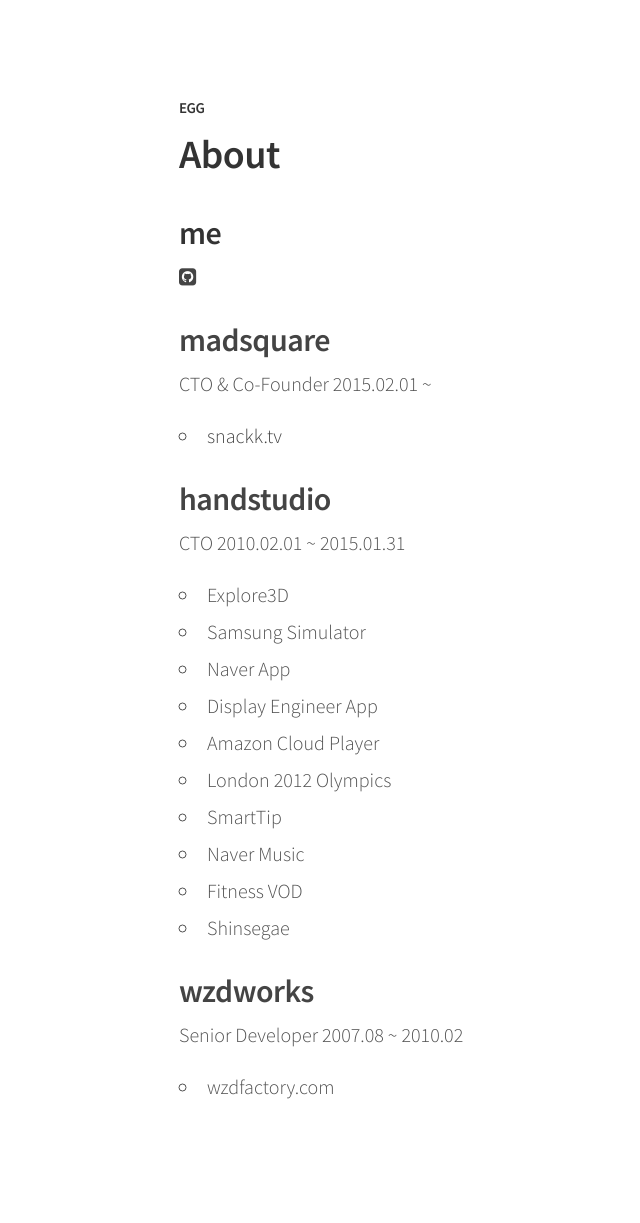
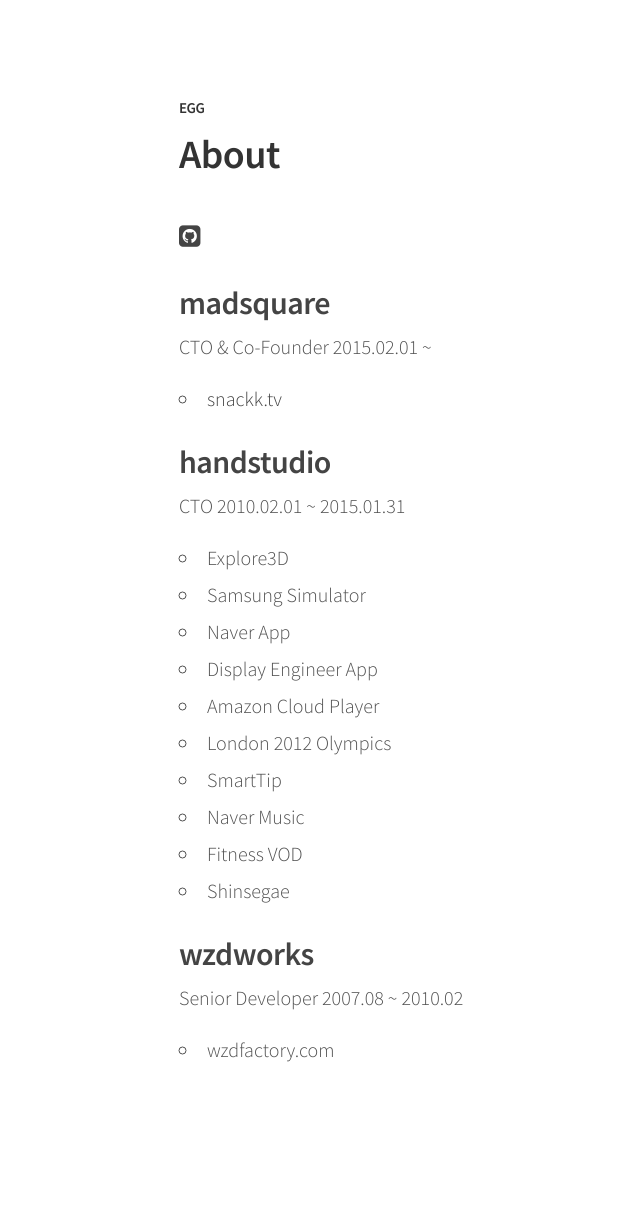
Before and after one commit to egg-/egg-.github.io, a Jekyll site: the page built from about.md, in a window 1280 px wide. Shown: the whole page, without its empty margins (101-741 px from the left). Built offline with Jekyll 4.4.1, drawn with Linux system fonts in a browser that asks for light colours; nearby versions of some CDN libraries; Markdown is read by kramdown in place of the engine named in the settings; after the commit the page ends 1186 px from its top, so only the background shows below that.

Commit message:
* delete plugins.

```diff
--- a/_plugins/font_awesome.rb
+++ /dev/null
@@ -1,71 +0,0 @@
-##
-# The MIT License (MIT)
-#
-# Copyright (c) 2014 Ryan Morrissey
-#
-# Permission is hereby granted, free of charge, to any person obtaining a copy
-# of this software and associated documentation files (the "Software"), to deal
-# in the Software without restriction, including without limitation the rights
-# to use, copy, modify, merge, publish, distribute, sublicense, and/or sell
-# copies of the Software, and to permit persons to whom the Software is
-# furnished to do so, subject to the following conditions:
-#
-# The above copyright notice and this permission notice shall be included in
-# all copies or substantial portions of the Software.
-#
-# THE SOFTWARE IS PROVIDED "AS IS", WITHOUT WARRANTY OF ANY KIND, EXPRESS OR
-# IMPLIED, INCLUDING BUT NOT LIMITED TO THE WARRANTIES OF MERCHANTABILITY,
-# FITNESS FOR A PARTICULAR PURPOSE AND NONINFRINGEMENT. IN NO EVENT SHALL THE
-# AUTHORS OR COPYRIGHT HOLDERS BE LIABLE FOR ANY CLAIM, DAMAGES OR OTHER
-# LIABILITY, WHETHER IN AN ACTION OF CONTRACT, TORT OR OTHERWISE, ARISING FROM,
-# OUT OF OR IN CONNECTION WITH THE SOFTWARE OR THE USE OR OTHER DEALINGS IN
-# THE SOFTWARE.
-#
-#
-# Font Awesome Icons Liquid Tag
-# Documentation can be found at http://fontawesome.io/
-#
-# Example:
-#    {% icon fa-camera-retro %}
-#    {% icon fa-camera-retro fa-lg %}
-#    {% icon fa-spinner fa-spin %}
-#    {% icon fa-shield fa-rotate-90 %}
-
-module Jekyll
-  class FontAwesomeTag < Liquid::Tag
-
-    def render(context)
-      if tag_contents = determine_arguments(@markup.strip)
-        icon_class, icon_extra = tag_contents[0], tag_contents[1]
-        icon_tag(icon_class, icon_extra)
-      else
-        raise ArgumentError.new <<-eos
-Syntax error in tag 'icon' while parsing the following markup:
-
-  #{@markup}
-
-Valid syntax:
-  for icons: {% icon fa-camera-retro %}
-  for icons with size/spin/rotate: {% icon fa-camera-retro fa-lg %}
-eos
-      end
-    end
-
-    private
-
-    def determine_arguments(input)
-      matched = input.match(/\A(\S+) ?(\S+)?\Z/)
-      [matched[1].to_s.strip, matched[2].to_s.strip] if matched && matched.length >= 3
-    end
-
-    def icon_tag(icon_class, icon_extra = nil)
-      if icon_extra.empty?
-        "<i class=\"fa #{icon_class}\"></i>"
-      else
-        "<i class=\"fa #{icon_class} #{icon_extra}\"></i>"
-      end
-    end
-  end
-end
-
-Liquid::Template.register_tag('icon', Jekyll::FontAwesomeTag)
--- a/about.md
+++ b/about.md
@@ -3,9 +3,7 @@ title: About
 permalink: /about/
 ---
 
-## me
-
-[{% icon fa-github-square %}](https://github/egg- "My Github")
+<p class="lead"><a href="https://github/egg-" title="My Github"><i class="fa fa-github-square"></i></a></p>
 
 ## [madsquare](http://madsquare.net)
 
```
Also changed, not shown: 1 other file.
